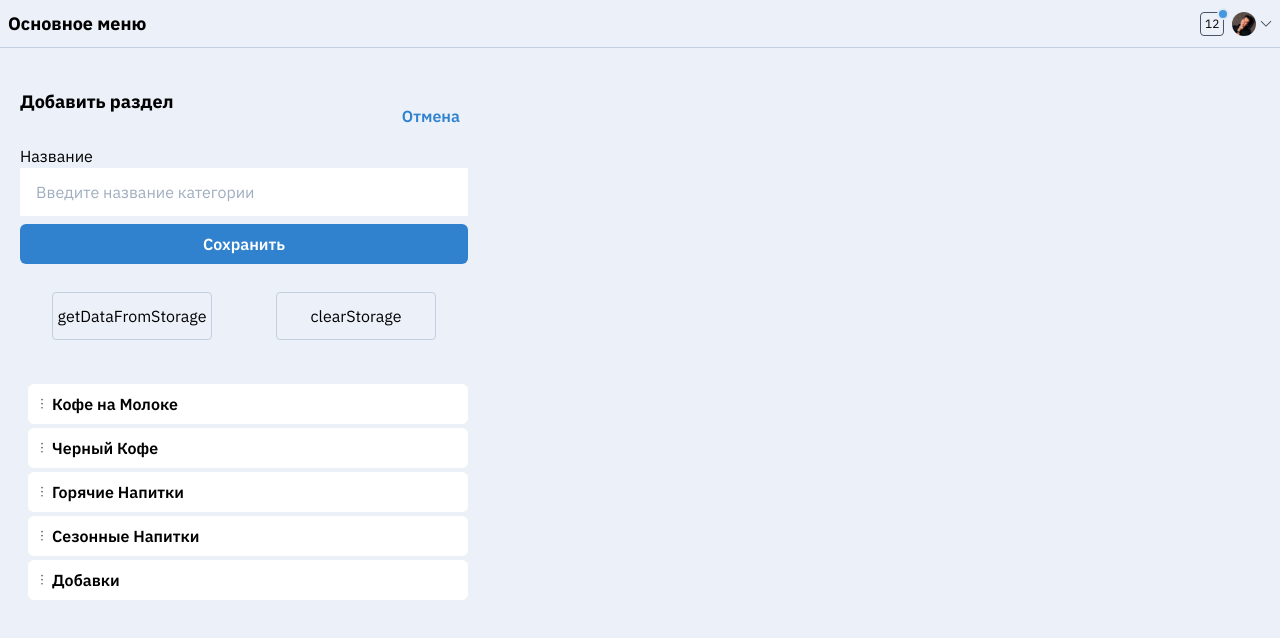
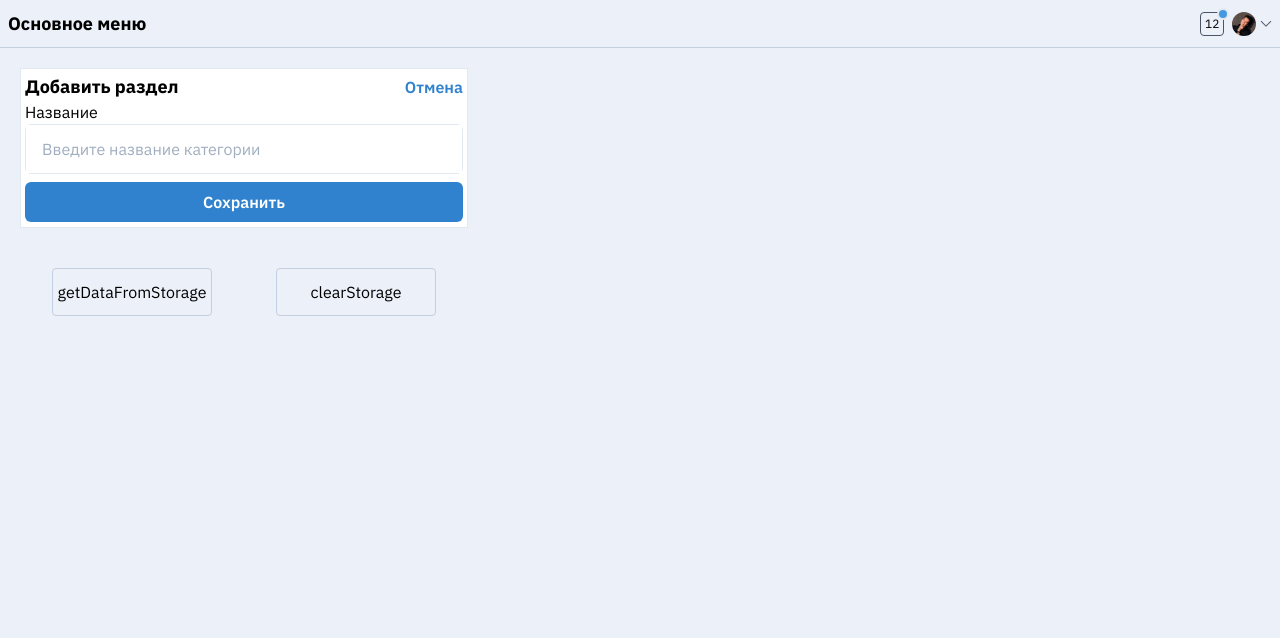
Before and after one commit to LadyVamp/erp-mobile-menu, an Angular app: page / in a window 1280 px wide. Both pictures are taken after a click on the button "Раздел". Shown: the top 638 px of the page. Built offline with nearby package versions, Linux system fonts and the light colour scheme.

Commit message:
[+] blocks visibility depends on isEmptyStorage and errorGetData

```diff
--- a/src/app/app.component.html
+++ b/src/app/app.component.html
@@ -1,7 +1,7 @@
 <router-outlet></router-outlet>
 
 <div class="flex m-5 max-w-md flex-col">
-   <div *ngIf="!newSectionBlock" class="flex justify-around">
+   <div *ngIf="!newSectionBlock" class="flex justify-around h-40">
       <button class="flex items-center btn" (click)="openNewSectionBlock()">
          <div class="w-5 h-5 border border-gray-600 rounded-full m-2 p-1">
             <svg class="fill-current text-gray-700" viewBox="0 0 30 29">
@@ -19,7 +19,8 @@
          Позиция
       </button>
    </div>
-   <div *ngIf="!newSectionBlock" class="flex items-center flex-col text-gray-700 justify-center mt-20 text-center">
+
+   <div *ngIf="errorGetData" class="flex items-center flex-col text-gray-700 justify-center mt-20 text-center">
       <div class="w-32 h-32">
          <svg class="fill-current text-gray-600" viewBox="0 0 30 29">
             <use xlink:href="/assets/images/icons.svg#empty_menu" />
@@ -29,16 +30,15 @@
       меню разделы и позиции
    </div>
 
-   <div *ngIf="newSectionBlock" class="flex flex-col my-5">
+   <div *ngIf="newSectionBlock" class="flex flex-col h-40 border bg-white p-1">
       <div class="flex justify-between">
          <h1 class="font-bold text-lg">Добавить раздел</h1>
-         <button class="text-center p-2 font-semibold text-blue-600 my-2 rounded-md focus:outline-none"
-            (click)="openNewSectionBlock()">
+         <button class="text-center font-semibold text-blue-600 rounded-md focus:outline-none" (click)="openNewSectionBlock()">
             Отмена
          </button>
       </div>
       <label for="">Название</label>
-      <div class="leading-normal">
+      <div class="leading-normal border rounded-md">
          <input type="text" class="px-4 py-3 w-full focus:outline-none" placeholder="Введите название категории" #newSection
             (keyup.enter)="addSection(newSection.value)">
       </div>
@@ -48,18 +48,13 @@
       </button>
    </div>
 
-   <div class="flex justify-around">
-      <button class="btn" (click)="getDataFromStorage()">
-         getDataFromStorage
-      </button>
-      <button class="btn" (click)="clearStorage()">
-         clearStorage
-      </button>
+   <div *ngIf="!isEmptyStorage">
+      <ul *ngFor="let collection of userObject; let i = index;">
+         <li class="list-item flex ml-2 font-semibold">{{ collection.name }}</li>
+      </ul>
    </div>
 
-   <!-- <div *ngIf="storageService.getItem('section') == null">JSON data: {{ jsonData | json }}</div> -->
-
-   <div class="mt-10">
+   <div *ngIf="isEmptyStorage">
       <ul *ngFor="let collection of jsonData; let i = index;">
          <li (click)="expandMenu(1, collection.name, jsonData[i])" class="list-item flex ml-2 font-semibold">
             <div class="w-5 h-5">
@@ -90,3 +85,13 @@
          </ul>
       </ul>
    </div>
+
+
+   <div class="flex justify-around mt-10">
+      <button class="btn" (click)="getDataFromStorage()">
+         getDataFromStorage
+      </button>
+      <button class="btn" (click)="clearStorage()">
+         clearStorage
+      </button>
+   </div>
--- a/src/app/app.component.ts
+++ b/src/app/app.component.ts
@@ -17,6 +17,9 @@ export class AppComponent {
   userObject = [{
     name: 'Холодные Напитки'
   }];
+
+  isEmptyStorage = false;
+  errorGetData = false;
 
   /*userObject = [{
     "items": [],
@@ -57,22 +60,33 @@ export class AppComponent {
   constructor(
     private menuService: MenuService,
     public storageService: StorageService
-  ) { }
+  ) {
+    this.storageService.watchStorage().subscribe((data: string) => {
+      console.log(data);
+      if (data == 'remove') {
+        this.isEmptyStorage = true;
+      }
+      if (data == 'set') {
+        this.isEmptyStorage = false;
+      }
+    });
+
+    this.menuService.getData().subscribe(
+      data => {
+        console.info(data);
+        this.jsonData = data;
+      },
+      error => {
+        console.error(error);
+        this.errorGetData = true;
+      }
+    );
+  }
 
 
   ngOnInit() {
-    this.storageService.watchStorage().subscribe((data: string) => {
-      // this will call whenever your localStorage data changes
-      // use localStorage code here and set your data here for ngFor
-      console.log(data);
-    });
-
-    this.menuService.getData().subscribe((data: any): void => {
-      console.info(data);
-      this.jsonData = data;
-    });
+    this.getDataFromStorage();
   }
-
 
   clearStorage() {
     this.storageService.removeItem('userObject');
@@ -90,8 +104,9 @@ export class AppComponent {
 
   getDataFromStorage() {
     const userJson = localStorage.getItem('userObject');
-    this.userObject = userJson !== null ? JSON.parse(userJson) : '';
+    this.userObject = userJson !== null ? JSON.parse(userJson) : null;
     console.log(this.userObject);
+    return this.userObject;
   }
 
   addSection(newSection: string) {
@@ -99,8 +114,11 @@ export class AppComponent {
       this.userObject = [];
       this.storageService.setItem('userObject', JSON.stringify([]));
     }
-    this.userObject.push({ name: newSection });
-    this.fillStorage(this.userObject);
+    if (newSection) {
+      this.userObject.push({ name: newSection });
+      this.fillStorage(this.userObject);
+    }
+    this.openNewSectionBlock();
   }
 
   expandMenu(level: number, title: string, items: string) {
--- a/src/app/services/storage.service.ts
+++ b/src/app/services/storage.service.ts
@@ -16,7 +16,7 @@ export class StorageService {
   setItem(key: string, data: any) {
     try {
       localStorage.setItem(key, data);
-      this.storageSub.next('changed');
+      this.storageSub.next('set');
       console.log(localStorage);
     } catch (e) {
       console.error('Error saving to localStorage', e);
@@ -26,7 +26,7 @@ export class StorageService {
   removeItem(key: string) {
     try {
       localStorage.removeItem(key);
-      this.storageSub.next('changed');
+      this.storageSub.next('remove');
       console.log(localStorage);
     }
     catch (e) {
```
